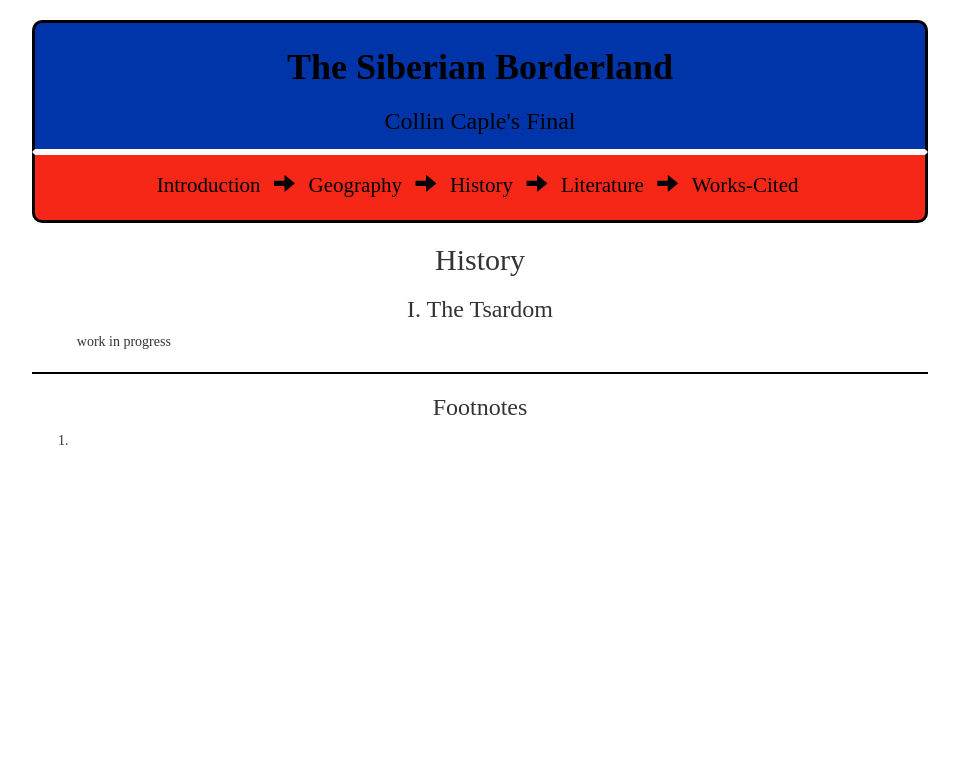
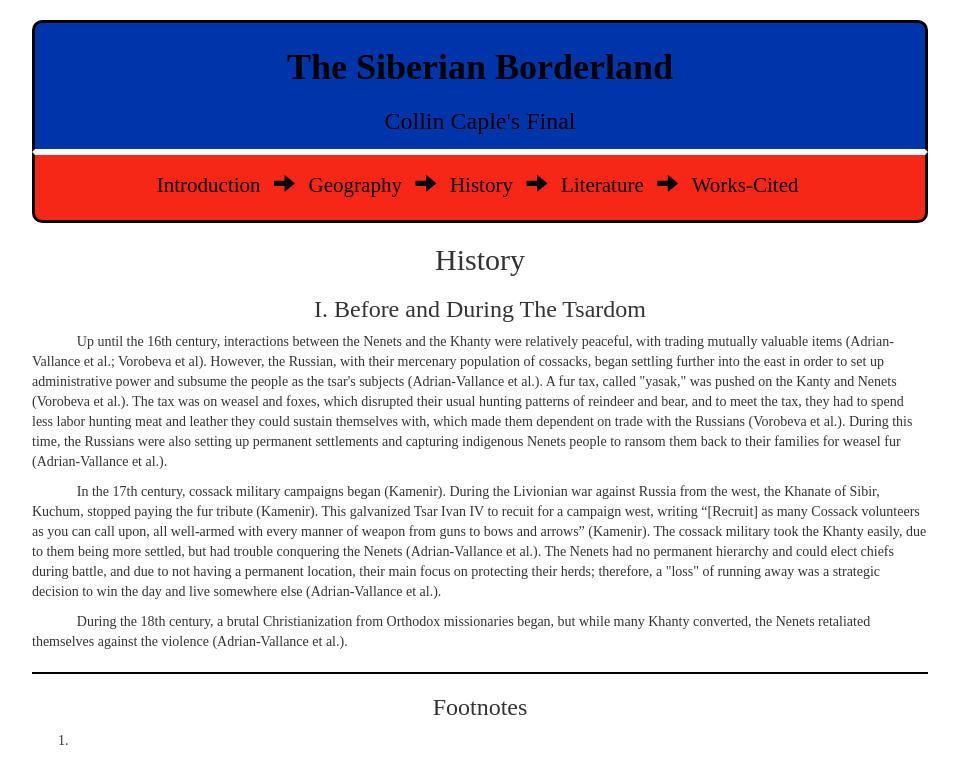
Before and after one commit to Thanatica/Thanatica.github.io, a plain HTML site: page History.html in a window 1280 px wide. Shown: the whole page, without its empty margins (160-1119 px from the left). Drawn offline with nearby package versions, Linux system fonts and the light colour scheme.

Commit message:
Update History.html

```diff
--- a/History.html
+++ b/History.html
@@ -34,9 +34,14 @@
 </div>
 
 <div class="section">
-    <h3>I. The Tsardom</h3>
+    <h3>I. Before and During The Tsardom</h3>
     <div class="sectionContent">
-        <p>work in progress</p>
+        <p>Up until the 16th century, interactions between the Nenets and the Khanty were relatively peaceful, with trading mutually valuable items (Adrian-Vallance et al.; Vorobeva et al). However, the Russian, with their mercenary population of cossacks, began settling further into the east in order to set up administrative power and subsume the people as the tsar's subjects (Adrian-Vallance et al.). A fur tax, called "yasak," was pushed on the Kanty and Nenets (Vorobeva et al.). The tax was on weasel and foxes, which disrupted their usual hunting patterns of reindeer and bear, and to meet the tax, they had to spend less labor hunting meat and leather they could sustain themselves with, which made them dependent on trade with the Russians (Vorobeva et al.). During this time, the Russians were also setting up permanent settlements and capturing indigenous Nenets people to ransom them back to their families for weasel fur (Adrian-Vallance et al.).</p>
+
+        <p>In the 17th century, cossack military campaigns began (Kamenir). During the Livionian war against Russia from the west, the Khanate of Sibir, Kuchum, stopped paying the fur tribute (Kamenir). This galvanized Tsar Ivan IV to recuit for a campaign west, writing “[Recruit] as many Cossack volunteers as you can call upon, all well-armed with every manner of weapon from guns to bows and arrows” (Kamenir). The cossack military took the Khanty easily, due to them being more settled, but had trouble conquering the Nenets (Adrian-Vallance et al.). The Nenets had no permanent hierarchy and could elect chiefs during battle, and due to not having a permanent location, their main focus on protecting their herds; therefore, a "loss" of running away was a strategic decision to win the day and live somewhere else (Adrian-Vallance et al.).</p>
+
+        <p>During the 18th century, a brutal Christianization from Orthodox missionaries began, but while many Khanty converted, the Nenets retaliated themselves against the violence (Adrian-Vallance et al.).
+        </p>
 
     </div>
 </div>
```
